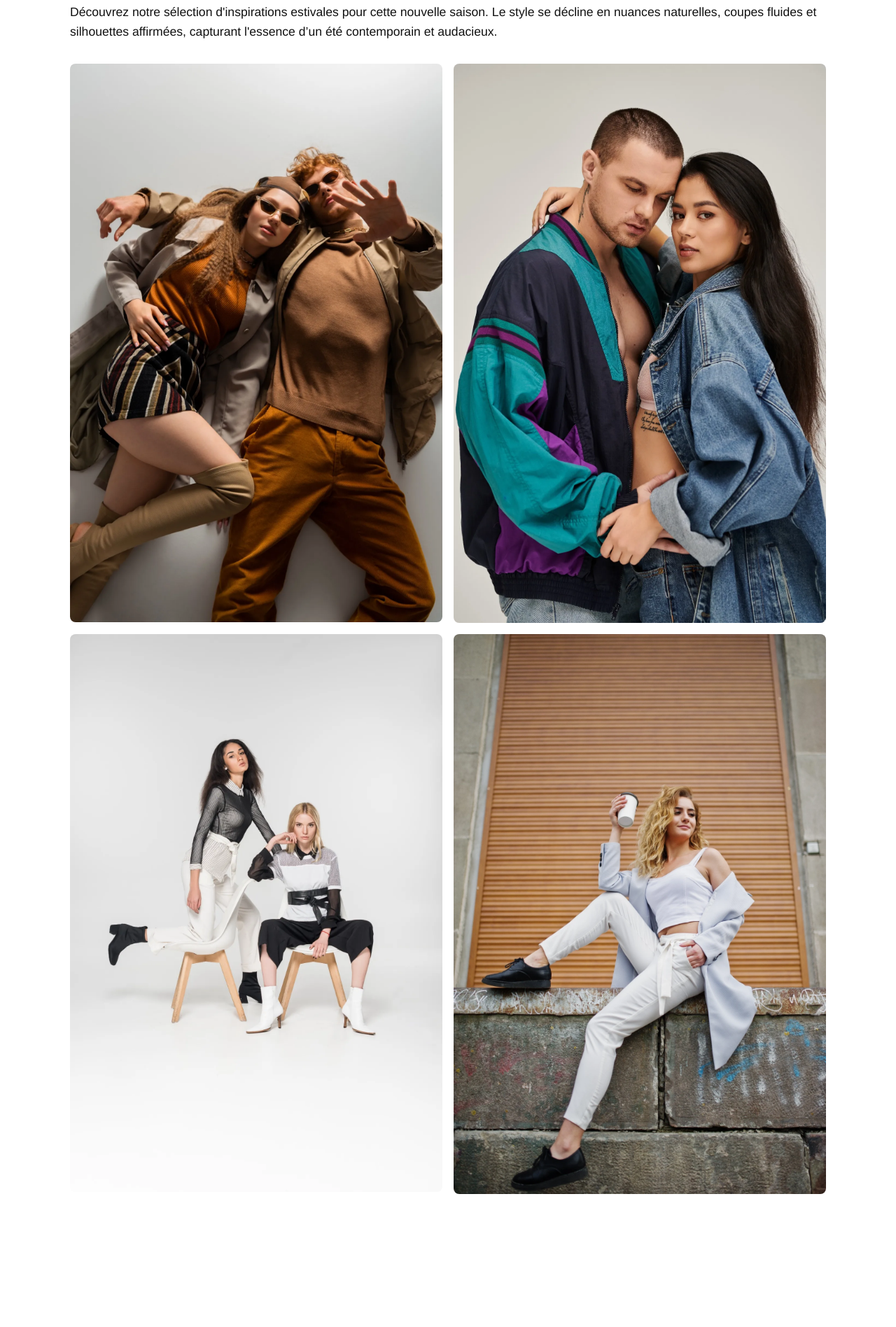
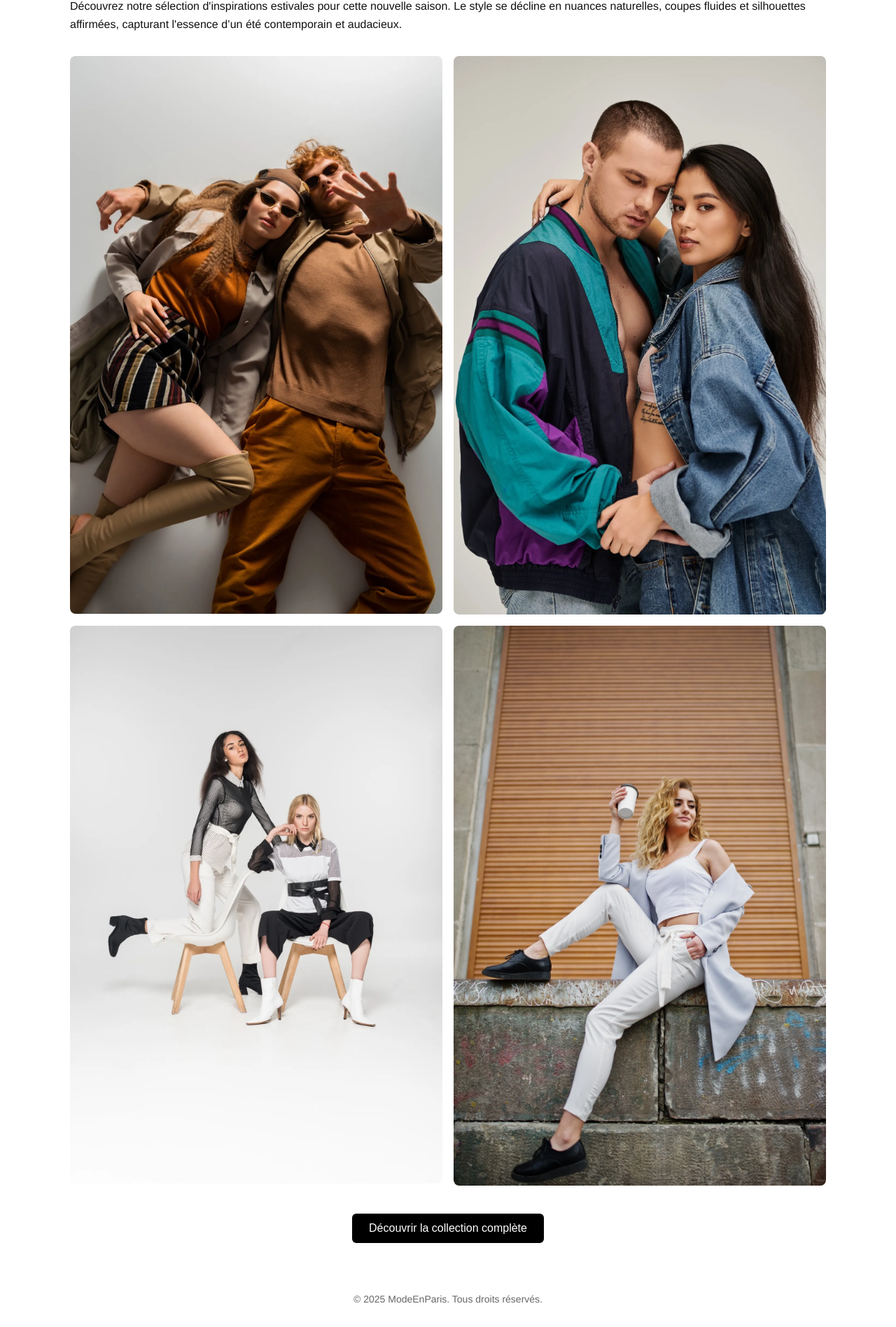
Before and after one commit to raymullermarques/modeenparis-wp, a plain HTML site: page index.html in a window 1280 px wide. Shown: the part 110-2006 px from the top of the page at 70% size. Before the commit the page ends 1848 px from the top, so only its background shows below. Drawn offline with Linux system fonts and the light colour scheme.

Commit message:
Atualização do editorial - ajuste botão e layout

```diff
--- a/index.html
+++ b/index.html
@@ -1,35 +1,103 @@
-
 <!DOCTYPE html>
 <html lang="fr">
 <head>
   <meta charset="UTF-8">
   <meta name="viewport" content="width=device-width, initial-scale=1.0">
-  <meta name="robots" content="index, follow">
-  <title>Éditorial Mode Été 2025 – modeenparis</title>
-  <link rel="icon" href="favicon.ico" type="image/x-icon">
+  <title>Éditorial Mode Été 2025 – ModeEnParis</title>
   <style>
-    body { font-family: Helvetica, sans-serif; background: #fff; color: #111; margin: 0; padding: 0; }
-    .container { max-width: 1080px; margin: 0 auto; padding: 2rem; }
-    h1 { font-size: 2.2rem; margin-bottom: 1rem; }
-    p { font-size: 1.1rem; line-height: 1.6; }
-    .gallery { display: grid; grid-template-columns: 1fr 1fr; gap: 1rem; margin-top: 2rem; }
-    .gallery img { width: 100%; border-radius: 8px; }
+    body {
+      font-family: Helvetica, sans-serif;
+      background: #fff;
+      color: #111;
+      margin: 0;
+      padding: 0;
+    }
+
+    .container {
+      max-width: 1080px;
+      margin: 0 auto;
+      padding: 2rem;
+    }
+
+    h1 {
+      font-size: 2rem;
+      margin-bottom: 1rem;
+    }
+
+    p {
+      font-size: 1rem;
+      line-height: 1.6;
+    }
+
+    .gallery {
+      display: grid;
+      grid-template-columns: 1fr 1fr;
+      gap: 1rem;
+      margin-top: 2rem;
+    }
+
+    .gallery img {
+      width: 100%;
+      border-radius: 8px;
+    }
+
+    .cta {
+      text-align: center;
+      margin: 2.5rem 0 1.5rem;
+    }
+
+    .cta button {
+      background-color: #000;
+      color: #fff;
+      padding: 12px 24px;
+      font-size: 1rem;
+      border: none;
+      border-radius: 6px;
+      cursor: pointer;
+      transition: background-color 0.2s ease;
+    }
+
+    .cta button:hover {
+      background-color: #222;
+    }
+
+    footer {
+      text-align: center;
+      font-size: 0.875rem;
+      padding: 1rem 0 2rem;
+      color: #666;
+    }
+
+    @media (max-width: 768px) {
+      .gallery {
+        grid-template-columns: 1fr;
+      }
+    }
   </style>
 </head>
 <body>
   <div class="container">
     <h1>Éditorial Mode Été 2025</h1>
     <p>
-      Découvrez notre sélection d'inspirations estivales pour cette nouvelle saison. Le style se décline en nuances naturelles,
-      coupes fluides et silhouettes affirmées, capturant l'essence d’un été contemporain et audacieux.
+      Découvrez notre sélection d'inspirations estivales pour cette nouvelle saison.
+      Le style se décline en nuances naturelles, coupes fluides et silhouettes affirmées,
+      capturant l'essence d’un été contemporain et audacieux.
     </p>
+
     <div class="gallery">
-      <img src="editorial-mode-ete-look01.webp" alt="Look été">
-      <img src="editorial-mode-ete-look02.webp" alt="Look été">
-      <img src="editorial-mode-ete-look03.webp" alt="Look été">
-      <img src="editorial-mode-ete-look04.webp" alt="Look été">
+      <img src="editorial-mode-ete-look01.webp" alt="Look été 1">
+      <img src="editorial-mode-ete-look02.webp" alt="Look été 2">
+      <img src="editorial-mode-ete-look03.webp" alt="Look été 3">
+      <img src="editorial-mode-ete-look04.webp" alt="Look été 4">
+    </div>
 
+    <div class="cta">
+      <button type="button">Découvrir la collection complète</button>
     </div>
   </div>
+
+  <footer>
+    © 2025 ModeEnParis. Tous droits réservés.
+  </footer>
 </body>
 </html>
```
